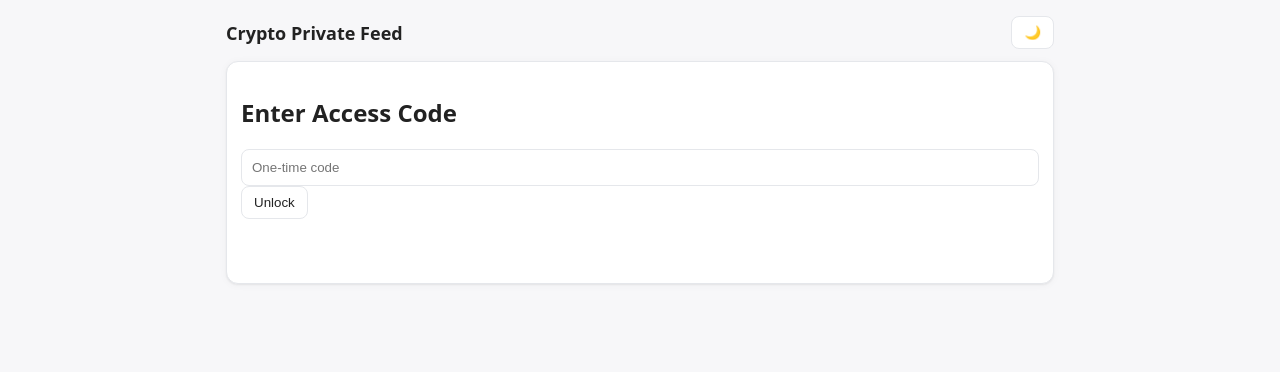
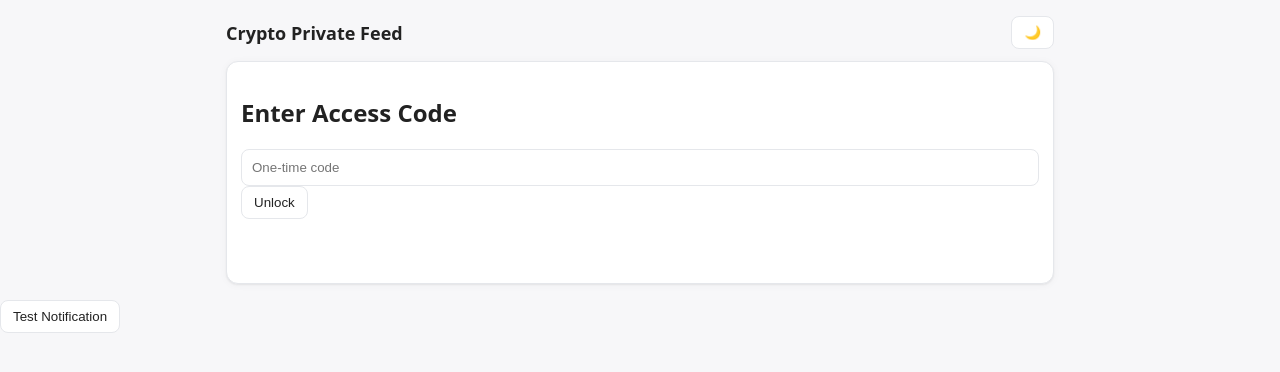
Before and after one commit to Gogo-Milan/crypto-feed-site, a plain HTML site: page index.html in a window 1280 px wide. Drawn offline with Linux system fonts and the light colour scheme.

Commit message:
Update index.html

```diff
--- a/index.html
+++ b/index.html
@@ -49,5 +49,6 @@
 </div>
   <script src="/lib/uuidv4.js"></script>
   <script src="/app.js"></script>
+  <button id="testNotify">Test Notification</button>
 </body>
 </html>
```
